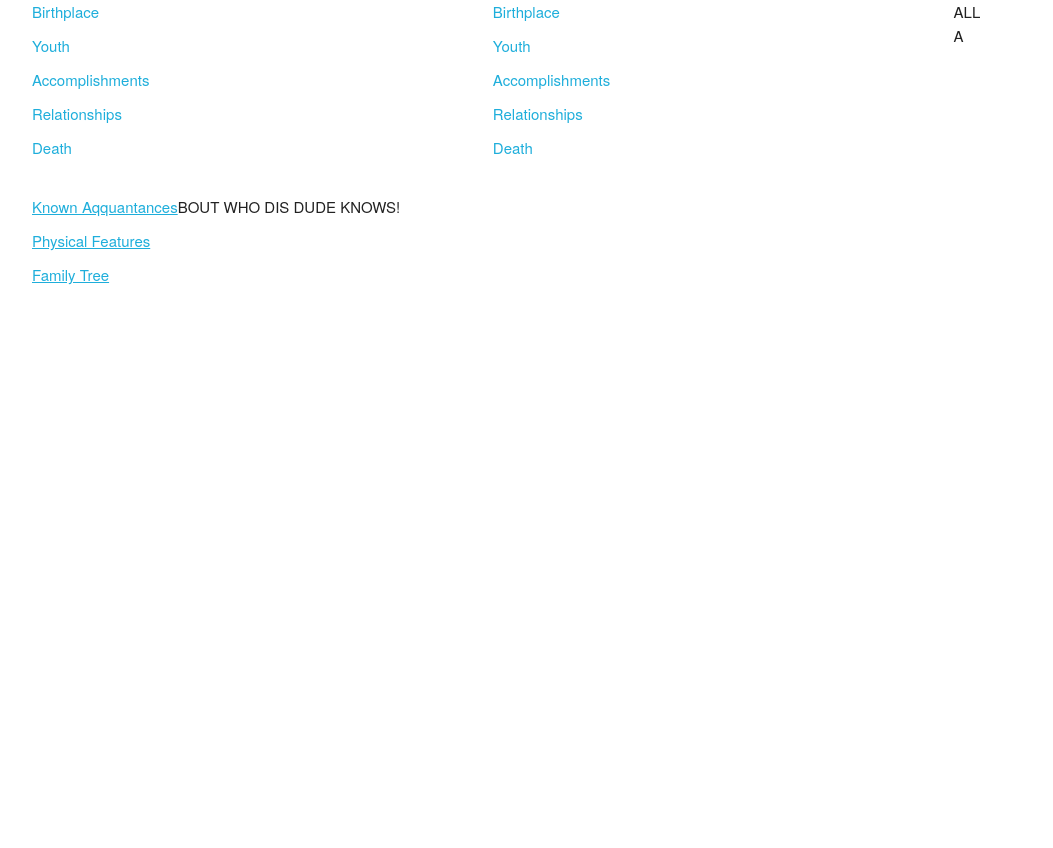
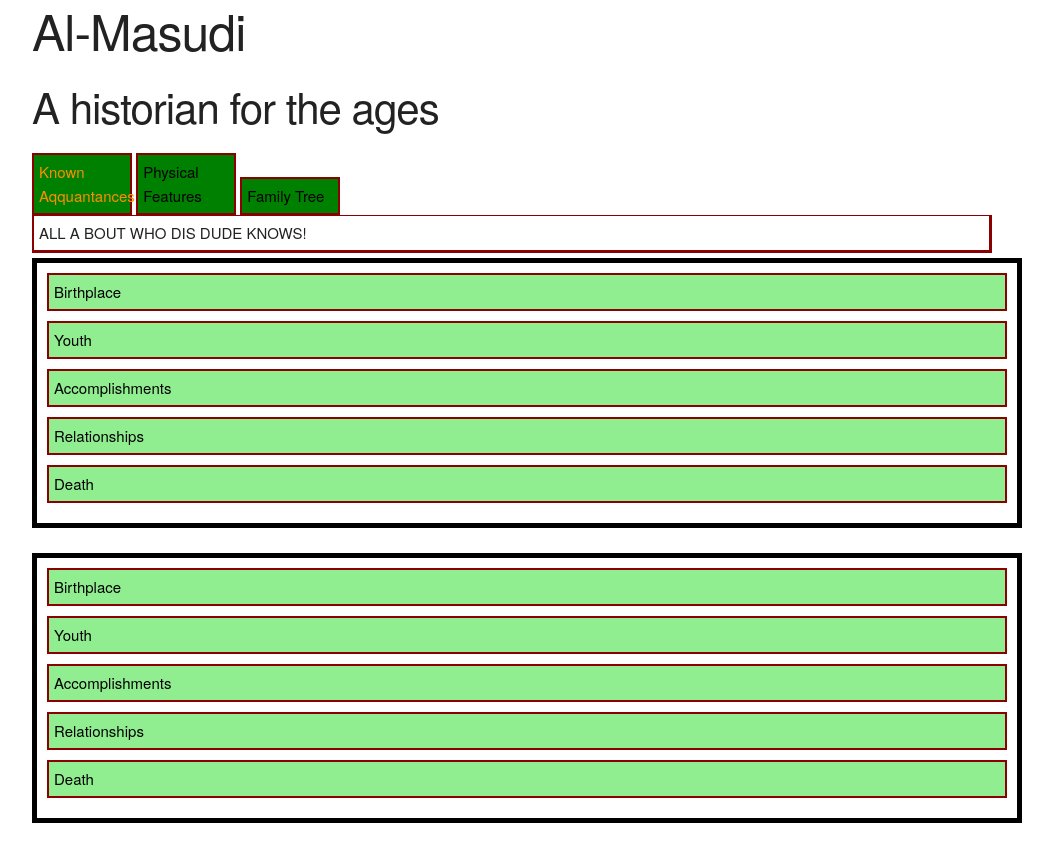
Before and after one commit to AarsalAM/WEB303Assignments, a plain HTML site: page Assignment 6/index.html in a window 1280 px wide. Shown: the whole page, without its empty margins (128-1181 px from the left). Before the commit the page ends 800 px from the top, so only its background shows below. Drawn offline with Linux system fonts and the light colour scheme.

Commit message:
Finished the CSS for the tabs and accordion. Now need to add the content.

```diff
--- a/Assignment 6/css/skeleton.css
+++ b/Assignment 6/css/skeleton.css
@@ -386,9 +386,10 @@ hr {
 /*Accordion CSS
 --------------------------------------------------*/
 
+
 ul {
   list-style-type: none;
-  float: left;
+  padding-left: 0;
 }
 
 .accordion-panel {
@@ -400,19 +401,63 @@ ul {
   display: block;
   text-align: left;
   text-decoration: none;
+  background-color: lightgreen;
+  color: black;
+  border: 2px solid darkred;
+  cursor: pointer;
+  padding: 5px;
 }
 
 .accordion {
-  width: 48%;
+  width: 100%;
+  border: 5px solid black;
+  padding: 10px;
+  margin-top: 5px;
 }
 
 /*Tabs CSS
 -----------------------------------------------------*/
-.tab-panel {
-  display: none;
+
+.tab-list{
+  list-style-type: none;
+  padding: 0px;
+  margin-bottom: 0;
+  position: relative;
+  z-index: 10;
+}
+.tab-list li{
+  display: inline-block;
+  width: 100px;
 }
 
-.tab-panel.active {
+
+.tab-list li a {
+  display: block;
+  background-color: green;
+  border: 2px solid darkred;
+  color: black;
+  text-decoration: none;
+  padding: 5px;
+
+}
+
+.tab-list li.active a{
+  color: darkorange;
+}
+
+ .tab-panel {
+  display: none;
+  border: 3px solid darkred;
+  border-top: solid darkred 1px;
+  border-left: solid darkred 2px;
+  margin-top: -10px;
+  position: relative;
+  z-index: 1;
+  padding: 5px;
+}
+
+
+ .tab-panel.active {
   display: block;
 }
 
--- /dev/null
+++ b/Assignment 6/css/style.css
@@ -0,0 +1,71 @@
+ul.accordion{
+  list-style-type: none;
+  padding-left: 0;
+  float: left;
+}
+.accordion-control{
+  display: block;
+  text-align: center;
+  color: #000;
+  background-color:lightsalmon;
+  border: 1px solid #000;
+  border-bottom: 0;
+  text-decoration: none;
+  cursor: pointer;
+}
+.accordion-control:hover{
+  text-decoration: underline;
+}
+li:last-child .accordion-control{
+  border-bottom: 1px solid #000;
+}
+li:last-child .accordion-control.active{
+  border-bottom: 0px;
+}
+.accordion-panel{
+  display: none;
+  border: 1px solid #000;
+  border-top: 0;
+  border-bottom:0;
+  padding: 16px;
+}
+li:last-child .accordion-panel{
+  border-bottom: 1px solid #000;
+}
+
+.tab-list{
+  list-style-type: none;
+  padding: 0px;
+  margin-bottom: 0;
+  position: relative;
+  z-index: 10;
+}
+.tab-list li{
+  display: inline-block;
+  width: 100px;
+}
+.tab-list li a{
+  display: block;
+  text-align: center;
+  background-color: darkseagreen;
+  border: 1px solid #000;
+  color: #000;
+  text-decoration: none;
+}
+.tab-list li.active a{
+  color: #fff;
+  border-bottom: 1px solid darkseagreen;
+}
+
+
+.tab-panel {
+  display: none;
+  padding: 16px;
+  border: 1px solid #000;
+  margin-top: -1px;
+  position: relative;
+  z-index: 1;
+}
+.tab-panel.active {
+  display: block;
+}
--- a/Assignment 6/index.html
+++ b/Assignment 6/index.html
@@ -18,14 +18,84 @@
   <link rel="stylesheet" href="css/normalize.css">
   <link rel="stylesheet" href="css/skeleton.css">
 
-  <!-- Favicon
-  –––––––––––––––––––––––––––––––––––––––––––––––––– -->
-  <link rel="icon" type="image/png" href="images/favicon.png">
-
 </head>
 <body>
   <div class="container">
-    <div class="accordions-row">
+    <h1> Al-Masudi</h1>
+    <h2>A historian for the ages</h2>
+
+    <!-- the html for the tab labels-->
+    <ul class="tab-list">
+      <li class="active">
+        <a class="tab-control" href="#tab1">Known Aqquantances</a>
+      </li>
+
+      <li>
+        <a class="tab-control" href="#tab2">Physical Features</a>
+      </li>
+
+      <li>
+        <a class="tab-control" href="#tab3">Family Tree</a>
+      </li>
+    </ul>
+    <!-- The html needed for the panels under the tab labels-->
+    <div class="tab-panel-wrapper">
+      <div class="tab-panel active" id="tab1">
+        ALL A BOUT WHO DIS DUDE KNOWS!
+      </div>
+      <div class="tab-panel" id="tab2">
+        What does this dude look like?
+      </div>
+      <div class="tab-panel" id="tab3">
+        Finally, who is this mans family tree, ya know?
+      </div>
+    </div>
+      <ul class="accordion">
+        <li>
+          <a class="accordion-control">
+            Birthplace
+          </a>
+          <div class="accordion-panel">
+            Sample content - talk about their birthplace.
+          </div>
+        </li>
+
+        <li>
+          <a class="accordion-control">
+            Youth
+          </a>
+          <div class="accordion-panel">
+            Sample content - talk about their birthplace.
+          </div>
+        </li>
+
+        <li>
+          <a class="accordion-control">
+            Accomplishments
+          </a>
+          <div class="accordion-panel">
+            Sample content - talk about their birthplace.
+          </div>
+        </li>
+
+        <li>
+          <a class="accordion-control">
+            Relationships
+          </a>
+          <div class="accordion-panel">
+            Sample content - talk about their birthplace.
+          </div>
+        </li>
+
+        <li>
+          <a class="accordion-control">
+            Death
+          </a>
+          <div class="accordion-panel">
+            Sample content - talk about their birthplace.
+          </div>
+        </li>
+      </ul>
       <ul class="accordion">
         <li>
           <a class="accordion-control">
@@ -73,81 +143,8 @@
         </li>
       </ul>
 
-      <ul class="accordion">
-        <li>
-          <a class="accordion-control">
-            Birthplace
-          </a>
-          <div class="accordion-panel">
-            Sample content - talk about their birthplace.
-          </div>
-        </li>
 
-        <li>
-          <a class="accordion-control">
-            Youth
-          </a>
-          <div class="accordion-panel">
-            Sample content - talk about their birthplace.
-          </div>
-        </li>
 
-        <li>
-          <a class="accordion-control">
-            Accomplishments
-          </a>
-          <div class="accordion-panel">
-            Sample content - talk about their birthplace.
-          </div>
-        </li>
-
-        <li>
-          <a class="accordion-control">
-            Relationships
-          </a>
-          <div class="accordion-panel">
-            Sample content - talk about their birthplace.
-          </div>
-        </li>
-
-        <li>
-          <a class="accordion-control">
-            Death
-          </a>
-          <div class="accordion-panel">
-            Sample content - talk about their birthplace.
-          </div>
-        </li>
-      </ul>
-    </div>
-
-    <!-- the html for the tab labels-->
-    <ul class="tab-list">
-      <li class="active">
-        <a class="tab-control" href="#tab1">Known Aqquantances</a>
-      </li>
-
-      <li>
-        <a class="tab-control" href="#tab2">Physical Features</a>
-      </li>
-
-      <li>
-        <a class="tab-control" href="#tab3">Family Tree</a>
-      </li>
-    </ul>
-
-    <!-- The html needed for the panels under the tab labels-->
-    <div class="tab-panel-wrapper">
-      <div class="tab-panel active" id="tab1">
-        ALL A BOUT WHO DIS DUDE KNOWS!
-      </div>
-      <div class="tab-panel" id="tab2">
-        What does this dude look like?
-      </div>
-      <div class="tab-panel" id="tab3">
-        Finally, who is this mans family tree, ya know?
-      </div>
-    </div>
 
   </div>
   <script src="jquery-3.6.0.js"></script>
```
